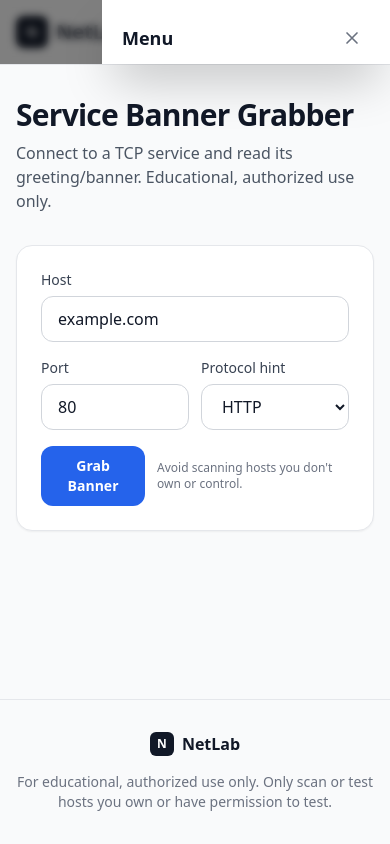
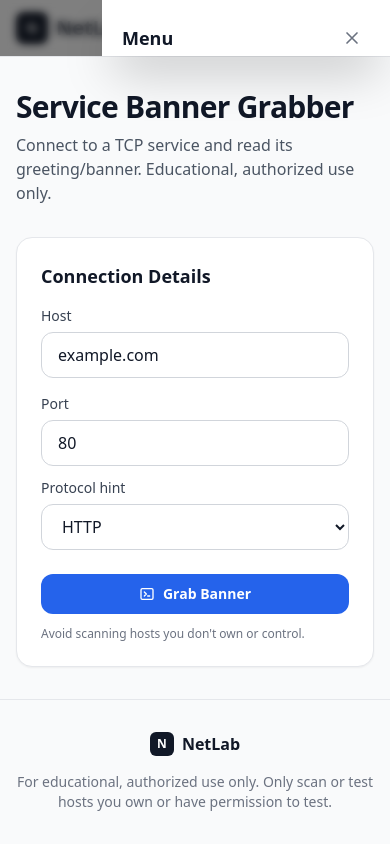
Before and after one commit to lestorrr/NetLab, a Next.js app: page /banner-grabber in a window 390 px wide. Both pictures are taken after a click on the button "Toggle menu". Built offline with nearby package versions, Linux system fonts and the light colour scheme.

Commit message:
feat: Improve UI layout and enhance mobile menu responsiveness

```diff
--- a/app/api/banner-grab/route.ts
+++ b/app/api/banner-grab/route.ts
@@ -35,7 +35,7 @@ async function grabBanner({ host, port, hint, timeoutMs = 1500, maxBytes = 4096
             done = true
             socket.destroy()
             const elapsedMs = performance.now() - start
-            const buf = Buffer.concat(chunks)
+            const buf = Buffer.concat(chunks as unknown as Uint8Array[])
             const banner = buf.toString('utf8')
             resolve({ banner, bytes: buf.length, elapsedMs })
         }
--- a/app/banner-grabber/page.tsx
+++ b/app/banner-grabber/page.tsx
@@ -25,12 +25,13 @@ export default function BannerGrabberPage() {
     return (
         <ToolLayout title="Service Banner Grabber" description="Connect to a TCP service and read its greeting/banner. Educational, authorized use only.">
             <div className="card max-w-2xl">
+                <h2 className="text-lg font-semibold text-gray-900 mb-4">Connection Details</h2>
                 <div className="grid gap-4">
                     <div>
                         <label className="label">Host</label>
                         <input className="input" value={host} onChange={(e) => setHost(e.target.value)} placeholder="example.com" />
                     </div>
-                    <div className="grid grid-cols-2 gap-3">
+                    <div className="grid grid-cols-1 sm:grid-cols-2 gap-3">
                         <div>
                             <label className="label">Port</label>
                             <input className="input" type="number" value={port} onChange={(e) => setPort(parseInt(e.target.value, 10))} />
@@ -48,11 +49,28 @@ export default function BannerGrabberPage() {
                             </select>
                         </div>
                     </div>
-                    <div className="flex items-center gap-3">
-                        <button className="btn btn-primary" onClick={onGrab} disabled={loading}>{loading ? 'Connecting…' : 'Grab Banner'}</button>
+                    <div className="flex flex-col sm:flex-row items-start sm:items-center gap-3 pt-2">
+                        <button className="btn btn-primary w-full sm:w-auto" onClick={onGrab} disabled={loading}>
+                            {loading ? (
+                                <>
+                                    <svg className="animate-spin w-4 h-4" fill="none" viewBox="0 0 24 24">
+                                        <circle className="opacity-25" cx="12" cy="12" r="10" stroke="currentColor" strokeWidth="4" />
+                                        <path className="opacity-75" fill="currentColor" d="M4 12a8 8 0 018-8V0C5.373 0 0 5.373 0 12h4z" />
+                                    </svg>
+                                    Connecting…
+                                </>
+                            ) : (
+                                <>
+                                    <svg className="w-4 h-4" fill="none" stroke="currentColor" viewBox="0 0 24 24">
+                                        <path strokeLinecap="round" strokeLinejoin="round" strokeWidth={2} d="M8 9l3 3-3 3m5 0h3M5 20h14a2 2 0 002-2V6a2 2 0 00-2-2H5a2 2 0 00-2 2v12a2 2 0 002 2z" />
+                                    </svg>
+                                    Grab Banner
+                                </>
+                            )}
+                        </button>
                         <p className="text-xs text-gray-500">Avoid scanning hosts you don't own or control.</p>
                     </div>
-                    {error && <p className="text-sm text-red-600">{error}</p>}
+                    {error && <p className="text-sm text-red-600 bg-red-50 p-3 rounded-lg">{error}</p>}
                 </div>
             </div>
 
--- a/app/components/Header.tsx
+++ b/app/components/Header.tsx
@@ -61,9 +61,9 @@ export default function Header() {
     }, [open])
 
     return (
-        <header className="sticky top-0 z-40 bg-white/95 backdrop-blur-lg border-b border-gray-200">
+        <header className="sticky top-0 z-40 bg-white/95 backdrop-blur-lg border-b border-gray-200" style={{ paddingTop: 'env(safe-area-inset-top)' }}>
             <div className="container-page">
-                <div className="flex items-center justify-between h-16">
+                <div className="flex items-center justify-between h-14 md:h-16">
                     {/* Logo */}
                     <Link href="/" className="flex items-center gap-2 group flex-shrink-0">
                         <div className="w-8 h-8 bg-gray-900 rounded-lg flex items-center justify-center group-hover:scale-105 transition-transform">
@@ -72,8 +72,8 @@ export default function Header() {
                         <span className="text-xl font-bold text-gray-900">NetLab</span>
                     </Link>
 
-                    {/* Desktop Nav */}
-                    <nav className="hidden lg:flex items-center gap-1">
+                    {/* Desktop Nav - hidden on portrait tablets */}
+                    <nav className="hidden xl:flex items-center gap-1">
                         {mainLinks.map((link) => (
                             <Link
                                 key={link.href}
@@ -114,7 +114,7 @@ export default function Header() {
 
                     {/* Mobile Menu Button */}
                     <button
-                        className="lg:hidden p-2 rounded-xl hover:bg-gray-100 transition-colors flex-shrink-0"
+                        className="xl:hidden p-2 rounded-xl hover:bg-gray-100 transition-colors flex-shrink-0"
                         onClick={() => setOpen(!open)}
                         aria-label="Toggle menu"
                         aria-expanded={open}
@@ -134,9 +134,9 @@ export default function Header() {
             {/* Mobile Menu */}
             {open && (
                 <>
-                    <div className="mobile-menu-overlay lg:hidden" onClick={() => setOpen(false)} />
-                    <div ref={menuRef} className="mobile-menu-panel lg:hidden overflow-y-auto">
-                        <div className="flex items-center justify-between mb-6 sticky top-0 bg-white pb-4 border-b border-gray-100">
+                    <div className="mobile-menu-overlay xl:hidden" onClick={() => setOpen(false)} />
+                    <div ref={menuRef} className="mobile-menu-panel xl:hidden">
+                        <div className="flex items-center justify-between mb-6 sticky top-0 bg-white pb-4 border-b border-gray-100 z-10">
                             <span className="text-lg font-bold text-gray-900">Menu</span>
                             <button
                                 onClick={() => setOpen(false)}
--- a/app/globals.css
+++ b/app/globals.css
@@ -251,10 +251,14 @@
 	}
 
 	.mobile-menu-panel {
-		@apply fixed top-0 right-0 h-full w-72 max-w-[85vw] bg-white shadow-2xl z-50 p-5;
+		@apply fixed top-0 right-0 h-full w-72 max-w-[85vw] shadow-2xl z-50 p-5;
+		background-color: #ffffff;
 		animation: slideInRight 0.3s ease-out;
 		overflow-y: auto;
 		-webkit-overflow-scrolling: touch;
+		padding-top: max(1.25rem, env(safe-area-inset-top));
+		padding-bottom: env(safe-area-inset-bottom);
+		padding-right: max(1.25rem, env(safe-area-inset-right));
 	}
 
 	@keyframes slideInRight {
```
